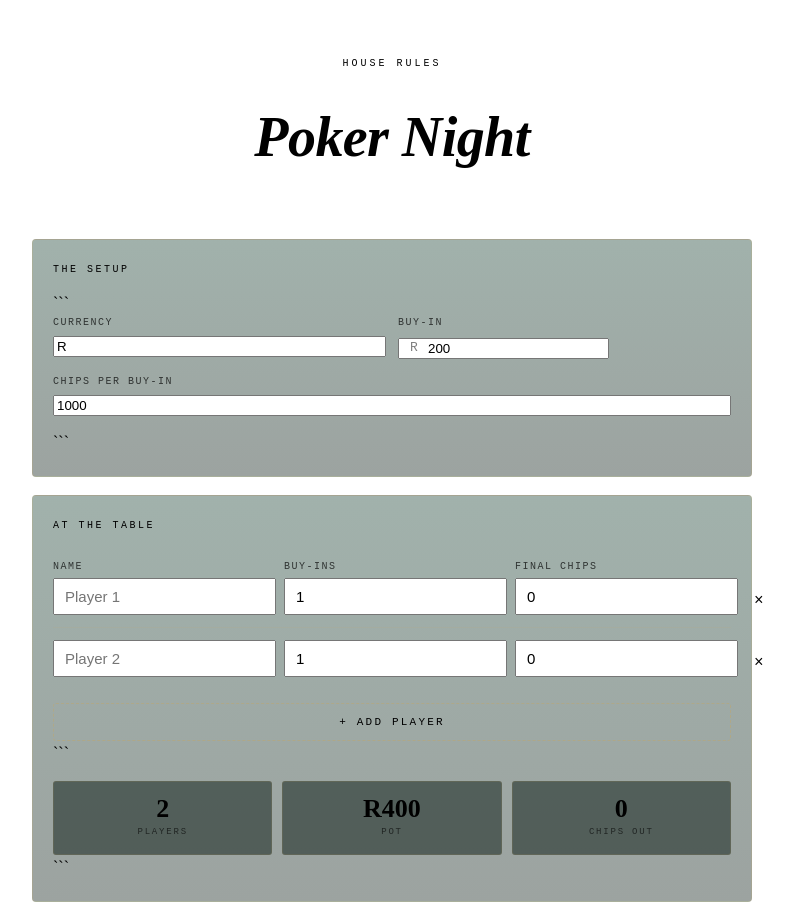
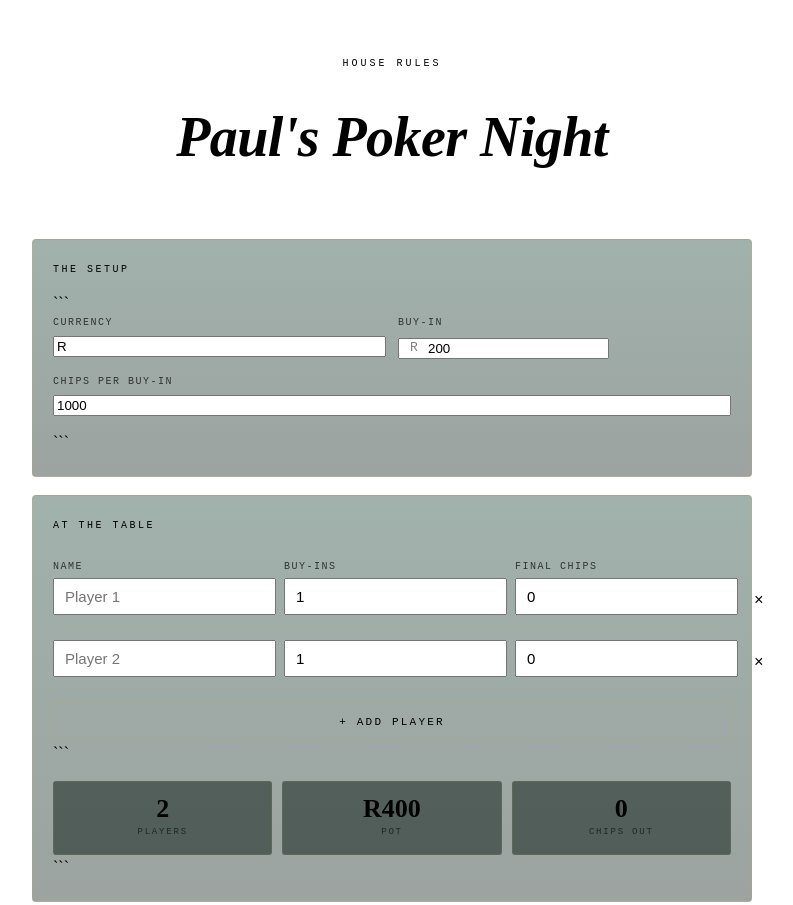
Before and after one commit to paulandrewsteyn-creator/personal, a plain HTML site: page index.html in a window 1280 px wide. Shown: the top 905 px of the page, without its empty margins (248-1041 px from the left). Drawn offline with Linux system fonts and the light colour scheme.

Commit message:
Update title to 'Paul's Poker Night'

```diff
--- a/index.html
+++ b/index.html
@@ -4,7 +4,7 @@
 <head>
 <meta charset="UTF-8">
 <meta name="viewport" content="width=device-width, initial-scale=1.0">
-<title>Poker Night</title>
+<title>Paul's Poker Night</title>
 <link rel="preconnect" href="https://fonts.googleapis.com">
 <link rel="preconnect" href="https://fonts.gstatic.com" crossorigin>
 <link href="https://fonts.googleapis.com/css2?family=Cormorant+Garamond:ital,wght@0,400;0,500;0,600;0,700;1,400&family=JetBrains+Mono:wght@400;500;700&display=swap" rel="stylesheet">
@@ -433,7 +433,7 @@ grid-template-columns: 1fr;
 
   <header class="header">
     <div class="eyebrow">House Rules</div>
-    <h1>Poker Night</h1>
+    <h1>Paul's Poker Night</h1>
     <div class="header-rule"></div>
   </header>
 
```
